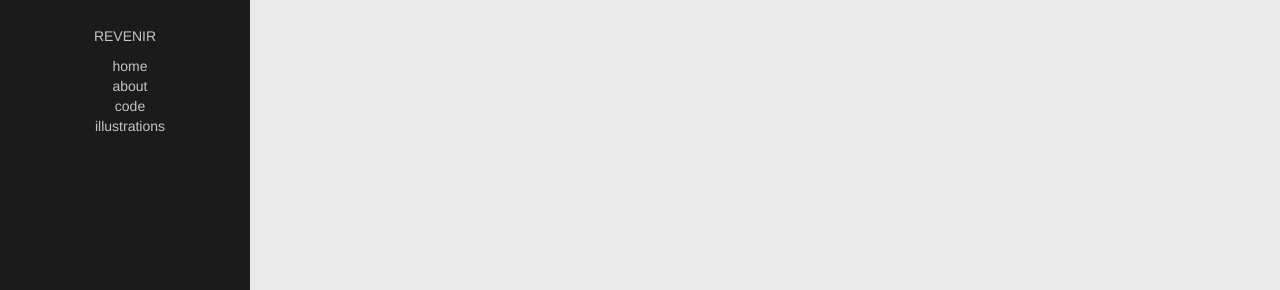
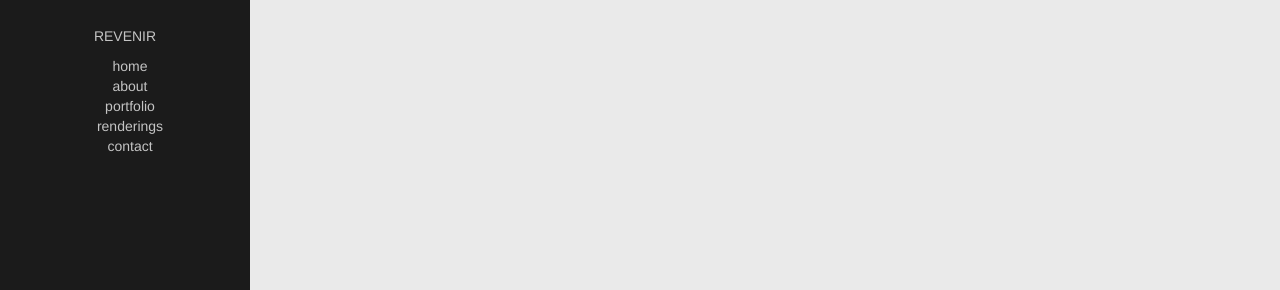
Before and after one commit to Revenir/revenir.github.io, a Jekyll site: the page built from index.html, in a window 1280 px wide. Shown: the part 252-542 px from the top of the page. Built offline with Jekyll 4.4.1, drawn with Linux system fonts in a browser that asks for light colours.

Commit message:
Update default.html

```diff
--- a/_layouts/default.html
+++ b/_layouts/default.html
@@ -23,8 +23,9 @@
       <ul>
         <li><a href="/">home</a></li>
         <li><a href="/about">about</a></li>
-        <li><a href="/code">code</a></li>
-        <li><a href="/illustrations">illustrations</a></li>
+        <li><a href="/portfolio">portfolio</a></li>
+        <li><a href="/renderings">renderings</a></li>
+        <li><a href="/renderings">contact</a></li>
       </ul>
     </div>
 
```
